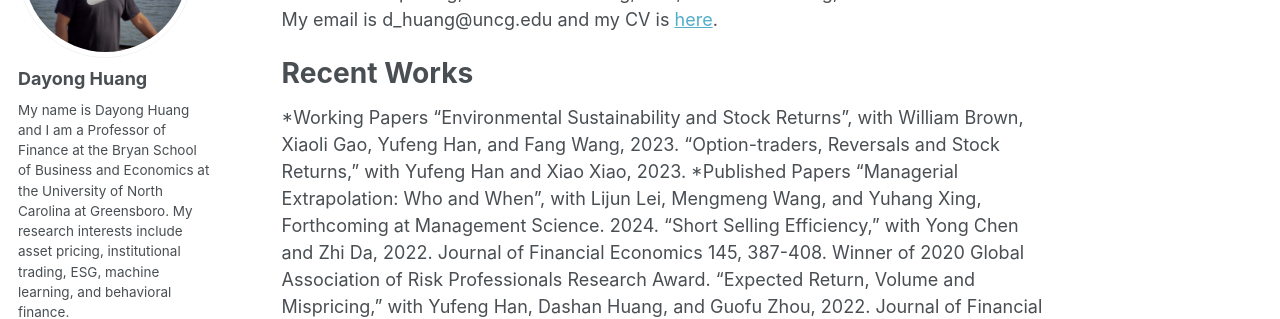
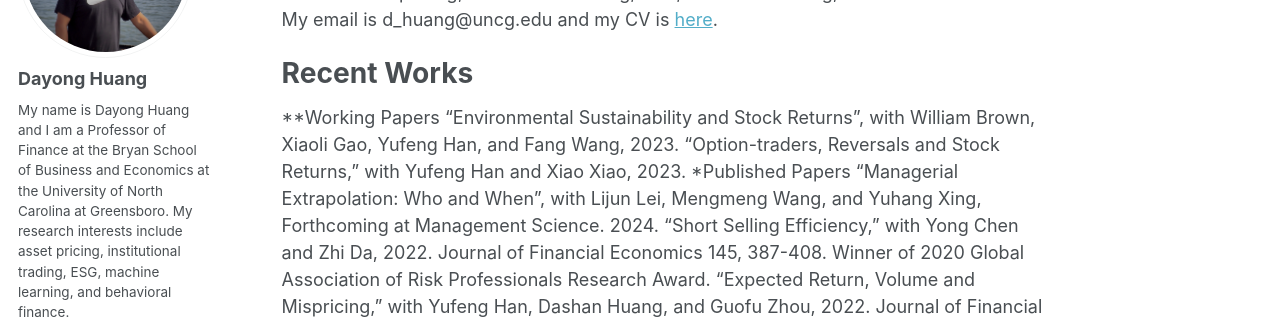
Before and after one commit to dayong-huang/dayong-huang.github.io, a Jekyll site: the page built from _pages/about.md, in a window 1280 px wide and 1002 px high. Shown: the part 223-542 px from the top of the window. Built offline with Jekyll 4.4.1, drawn with Linux system fonts in a browser that asks for light colours; some web fonts are replaced; some of the changed text lies outside the part shown.

```diff
--- a/_pages/about.md
+++ b/_pages/about.md
@@ -11,7 +11,7 @@ My name is Dayong Huang and I am a finance professor at the Bryan School of Busi
 
 Recent Works
 ======
-*Working Papers
+**Working Papers
 "Environmental Sustainability and Stock Returns", with William Brown, Xiaoli Gao, Yufeng Han, and Fang Wang, 2023.
 "Option-traders, Reversals and Stock Returns," with Yufeng Han and Xiao Xiao, 2023.
  *Published Papers
```
